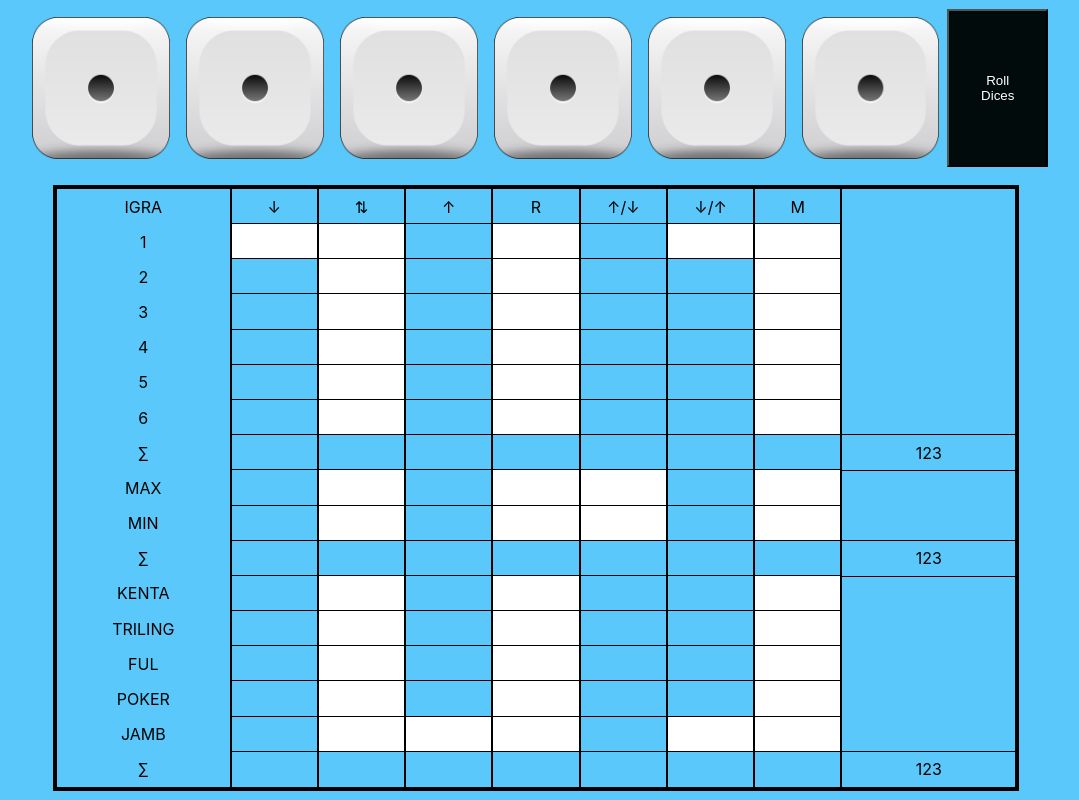
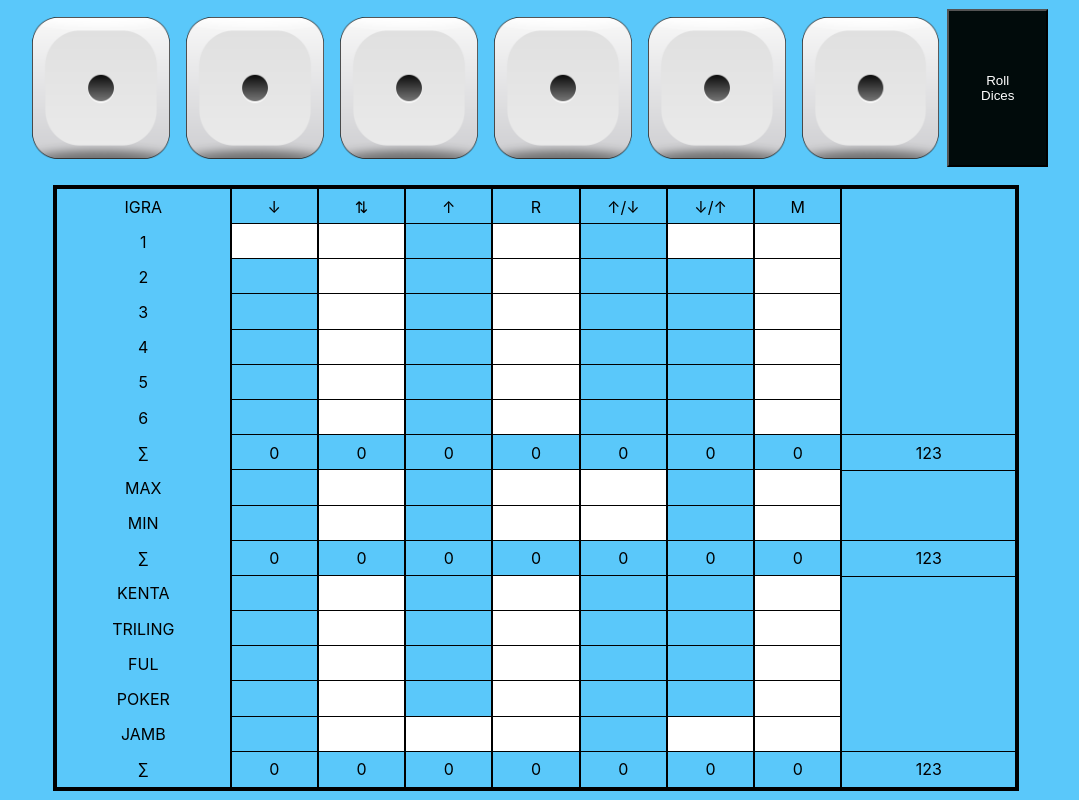
Before and after one commit to aleksandarbojovic8/jamb-online, a React (Create React App) app in the folder client/: page /singlePlayer in a window 1280 px wide. Shown: the whole page, without its empty margins (104-1183 px from the left). Built offline with nearby package versions, Linux system fonts and the light colour scheme.

Commit message:
upperSum and sum labels

```diff
--- a/client/src/components/Table/ColumnTemplate.js
+++ b/client/src/components/Table/ColumnTemplate.js
@@ -87,6 +87,13 @@ export default function ColumnTemplate(props) {
     }
   };
 
+  const label = val => {
+    if (val === 'upperSum' || val === 'middleSum' || val === 'bottomSum') {
+      return columnState[val] !== null ? columnState[val] : 0;
+    }
+    return columnState[val];
+  };
+
   return (
     <>
       {keyArray.map(val => {
@@ -102,7 +109,7 @@ export default function ColumnTemplate(props) {
             }}
             className={`${styles.field} ${enabled && styles.nextField}`}
           >
-            {columnState[val]}
+            {label(val)}
           </div>
         );
       })}
--- a/client/src/reducers/singlePlayerReducer.js
+++ b/client/src/reducers/singlePlayerReducer.js
@@ -75,7 +75,9 @@ function fillUpperSumReducer(state, action) {
 
   upperNames.forEach(val => {
     upperSum += objToFill[val];
-    allExist = objToFill[val] === null ? false : true;
+    if (objToFill[val] === null) {
+      allExist = false;
+    }
   });
 
   if (upperSum >= 60 && allExist) {
@@ -93,7 +95,9 @@ function fillMiddleSumReducer(state, action) {
   let middleNames = ['one', 'max', 'min'];
 
   middleNames.forEach(val => {
-    allExist = objToFill[val] === null ? false : true;
+    if (objToFill[val] === null) {
+      allExist = false;
+    }
   });
 
   if (allExist) {
```
